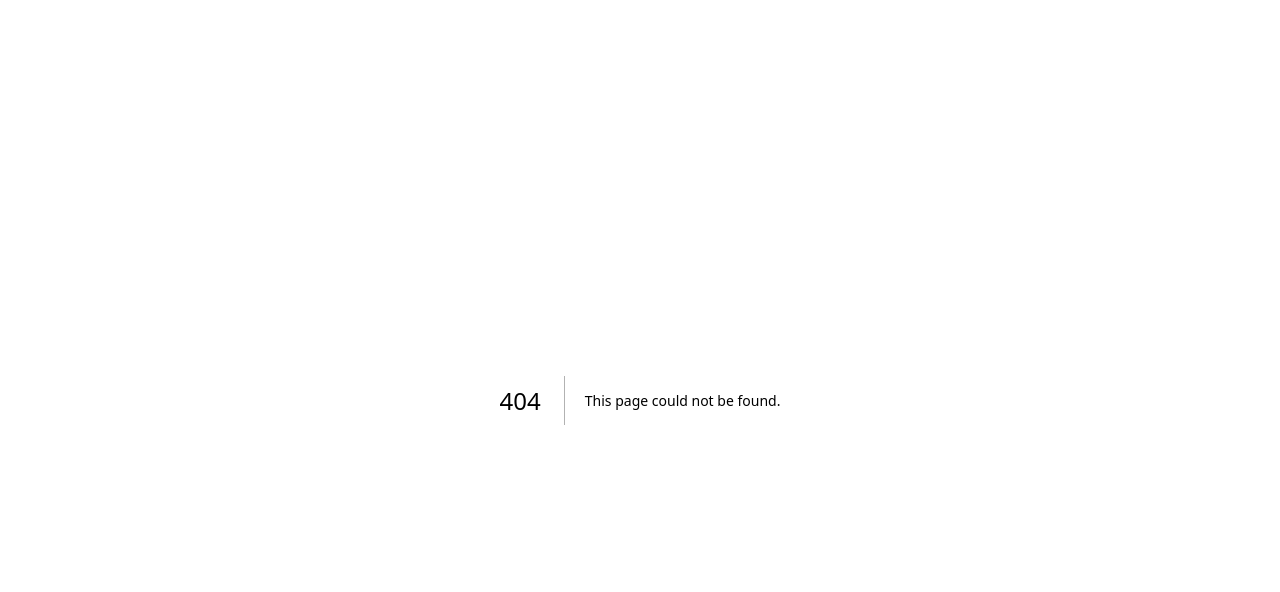
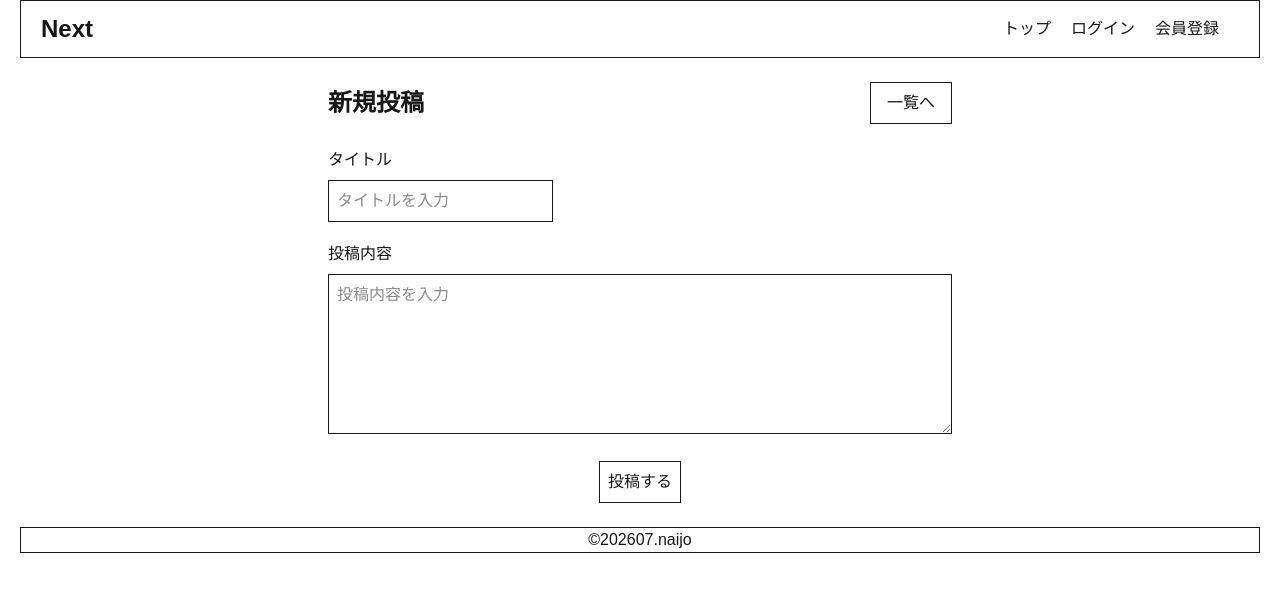
Before and after one commit to ryosuke3250/Next.js2026-07, a Next.js app: page /posts/new in a window 1280 px wide. Before the commit this address had no page. Shown: the top 592 px of the page. Built offline with nearby package versions, Linux system fonts and the light colour scheme.

Commit message:
一覧画面、新規登録画面の追加

```diff
--- a/package.json
+++ b/package.json
@@ -18,7 +18,7 @@
     "prisma": "^7.8.0",
     "react": "19.2.4",
     "react-dom": "19.2.4",
-    "react-hook-form": "^7.81.0",
+    "react-hook-form": "^7.82.0",
     "zod": "^4.4.3"
   },
   "devDependencies": {
--- /dev/null
+++ b/src/app/(main)/posts/new/page.tsx
@@ -0,0 +1,50 @@
+import Link from "next/link";
+import Button from "@/src/common/components/ui/Button";
+import Input from "@/src/common/components/ui/Input";
+
+export default function NewPostPage(){
+  return(
+    <main className="mx-auto w-full max-w-2xl p-6">
+      <div className="mb-6 flex items-center justify-between">
+        <h1 className="text-2xl font-bold">新規投稿</h1>
+
+        <Link href="/posts" className="border px-4 py-2">
+          一覧へ
+        </Link>
+      </div>
+
+      <form className="space-y-5">
+        <div>
+          <label htmlFor="title" className="mb-2 block">
+            タイトル
+          </label>
+
+          <Input
+            id="title"
+            name="title"
+            type="text"
+            placeholder="タイトルを入力"
+            className="w-full"
+          />
+        </div>
+
+        <div>
+          <label htmlFor="content" className="mb-2 block">
+            投稿内容
+          </label>
+
+          <textarea
+            id="content"
+            name="content"
+            placeholder="投稿内容を入力"
+            className="min-h-40 w-full border p-2"
+          />
+        </div>
+
+        <div className="text-center">
+          <Button type="submit">投稿する</Button>
+        </div>
+      </form>
+    </main>
+  )
+}
--- /dev/null
+++ b/src/app/(main)/posts/page.tsx
@@ -0,0 +1,35 @@
+import Link from "next/link"
+export default function PostsPage(){
+  return(
+    <main className="mx-auto w-full max-w-2xl p-6">
+      <div  className="flex item-center justify-between mb-4">
+        <h1 className="text-center font-bold text-2xl">投稿一覧</h1>
+        <Link
+          href="/posts/new"
+          className="border px-4 py-2"
+        >
+          新規登録
+        </Link>
+      </div>
+      <div className="space-y-5">
+        <div className="border p-4 ">
+          <h2 className="text-lg">サンプルデータ</h2>
+          <p>投稿内容の表示</p>
+        </div>
+        <div className="border p-4 ">
+          <h2 className="text-lg">サンプルデータ</h2>
+          <p>投稿内容の表示</p>
+        </div>
+        <div className="border p-4 ">
+          <h2 className="text-lg">サンプルデータ</h2>
+          <p>投稿内容の表示</p>
+        </div>
+        <div className="border p-4 ">
+          <h2 className="text-lg">サンプルデータ</h2>
+          <p>投稿内容の表示</p>
+        </div>
+
+      </div>
+    </main>
+  )
+}
--- a/src/common/components/layouts/Footer.tsx
+++ b/src/common/components/layouts/Footer.tsx
@@ -1,6 +1,6 @@
 export default function Footer(){
   return(
-    <footer>
+    <footer className="border px-5 mx-5 text-center">
       ©202607.naijo
     </footer>
   )
--- a/src/common/components/layouts/Header.tsx
+++ b/src/common/components/layouts/Header.tsx
@@ -2,14 +2,14 @@ import Link from "next/link";
 
 export default function Header() {
   return(
-    <header>
-      <Link href="/">
+    <header className="flex items-center justify-between mx-5 py-3 border">
+      <Link href="/" className="px-5 text-2xl font-bold">
         Next
       </Link>
-      <nav>
-        <Link href="/">トップ</Link>
-        <Link href="/">ログイン</Link>
-        <Link href="/">会員登録</Link>
+      <nav className="px-5">
+        <Link href="/posts" className="pr-5 ">トップ</Link>
+        <Link href="/login" className="pr-5">ログイン</Link>
+        <Link href="/" className="pr-5">会員登録</Link>
       </nav>
     </header>
   )
--- a/src/common/components/ui/Input.tsx
+++ b/src/common/components/ui/Input.tsx
@@ -3,6 +3,7 @@ type InputProps = {
   name?:string;
   type?: string;
   placeholder?: string;
+  className?: string;
 };
 
 export default function Input({
--- a/src/features/auth/components/LoginForm.tsx
+++ b/src/features/auth/components/LoginForm.tsx
@@ -1,8 +1,22 @@
+"use client";
 import Link from "next/link"
 import Button from "@/src/common/components/ui/Button";
 import Input from "@/src/common/components/ui/Input";
+import { useRouter } from "next/navigation";
+import { useForm } from "react-hook-form";
+
+type LoginFormData = {
+  email: string;
+  password: string;
+};
 
 export default function LoginForm() {
+  const router = useRouter();
+
+  const {register, handleSubmit} = useForm<LoginFormData>();
+  const onSubmit = () =>{
+    router.push("/posts")
+  }
   return (
     <div className="w-full max-w-md rounded-lg border p-5 ">
       <div className="mb-6 text-center">
@@ -12,7 +26,7 @@ export default function LoginForm() {
         </p>
       </div>
 
-      <form className="space-y-4 text-center">
+      <form className="space-y-4 text-center" onSubmit={handleSubmit(onSubmit)}>
         <div className="flex items-center">
           <label htmlFor="email" className="w-32 text-left">
             メールアドレス
@@ -20,9 +34,9 @@ export default function LoginForm() {
 
           <Input
             id="email"
-            name="email"
             type="email"
             placeholder="example@example.com"
+            {...register("email")}
           />
         </div>
 
@@ -33,9 +47,9 @@ export default function LoginForm() {
 
           <Input
             id="password"
-            name="password"
             type="password"
             placeholder="パスワードを入力"
+            {...register("password")}
           />
         </div>
         <div className="text-center">
```
Also changed, not shown: 1 other file (tests, documents, lock files or other folders).
